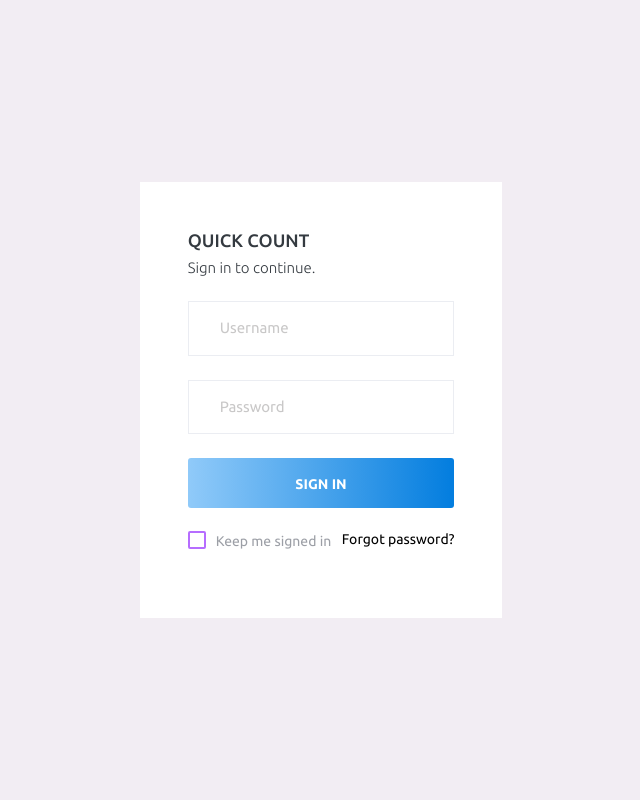
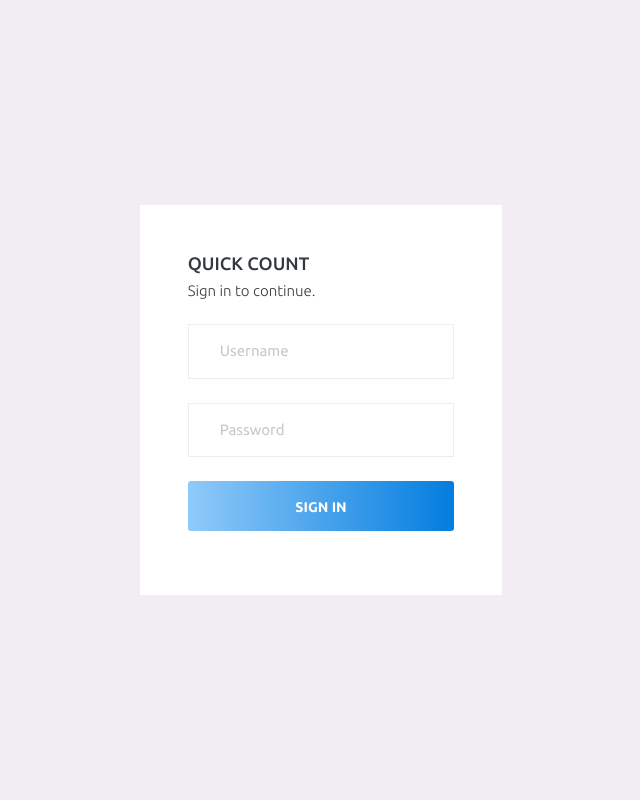
Before and after one commit to petrikorsubuh/fix-project, a Django app: page /login/ in a window 1280 px wide. Shown: the whole page, without its empty margins (299-939 px from the left). Run offline with Django 3.2, Linux system fonts and the light colour scheme; parts of the project's set-up code (start-up, migrations or seed data) failed here and were passed over; some libraries are stand-ins or nearby versions.

Commit message:
chore: update layout login.html

```diff
--- a/templates/auth/login.html
+++ b/templates/auth/login.html
@@ -46,13 +46,7 @@
                     IN</but>
                 </div>
                 <div class="my-2 d-flex justify-content-between align-items-center">
-                  <div class="form-check">
-                    <label class="form-check-label text-muted">
-                      <input type="checkbox" class="form-check-input">
-                      Keep me signed in
-                      <i class="input-helper"></i></label>
-                  </div>
-                  <a href="#" class="auth-link text-black">Forgot password?</a>
+
                 </div>
 
               </form>
```
